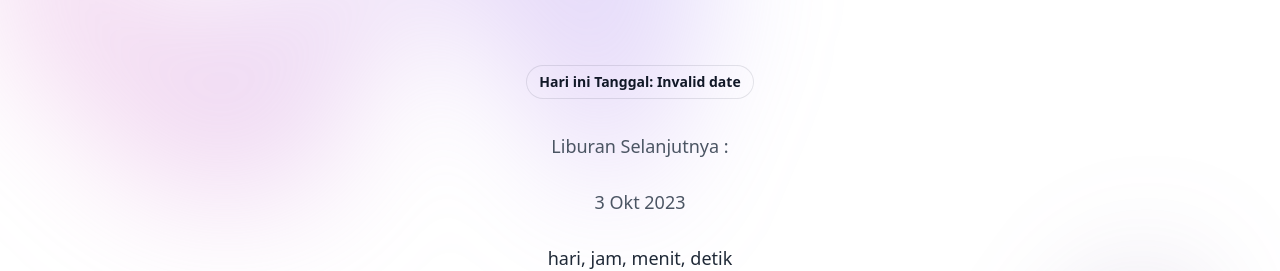
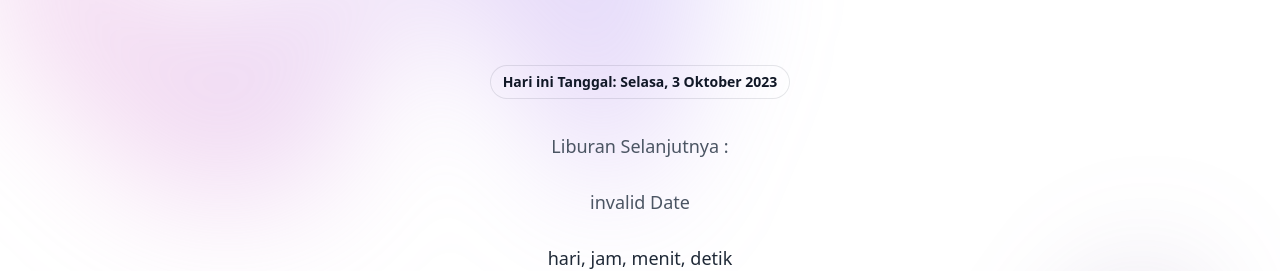
Before and after one commit to Dickyrdiar/kapanlibur, a React (Vite) app: page / in a window 1280 px wide. Shown: the part 158-429 px from the top of the page. Built offline with nearby package versions, Linux system fonts and the light colour scheme; no server answers.

Commit message:
create function international date

```diff
--- a/src/App.jsx
+++ b/src/App.jsx
@@ -3,17 +3,16 @@
 
 import React, { lazy, useEffect } from "react";
 import moment from "moment";
-import 'moment/locale/id'; // Impor locale Bahasa Indonesia
-import 'antd/dist/reset.css'; // Impor gaya CSS Ant Design
+import 'moment/locale/id';
+import 'antd/dist/reset.css';
 import Dashboard from "./components/Dashboard";
 import NavbarComponent from "./components/NavComponent";
 import { countdownHoliday } from "./controller/countdownHoliday";
 import CalendarList from "./components/CalendarList";
 import Footer from "./components/Footer";
 import { ControllerCalendar } from "./controller/controllerCalendar";
+import { intlDateFormatId } from "./shared/internationalDate/intlDateFormat";
 
-// Set locale global ke Bahasa Indonesia
-moment.locale('id');
 
 function App() {
   const { countDown, loading, isVisible } = countdownHoliday();
@@ -25,20 +24,21 @@ function App() {
   } = ControllerCalendar();
 
   // Format tanggal dengan locale 'id'
-  const formattedDate = moment().format('ll');
+  const formattedDate = moment().format('LL');
 
-  const DashboardComponent = lazy(() => import('./components/Dashboard'));
   useEffect(() => {
-    document.title = "KapanLibur - Your Holiday Planner"
-  }, [])
+    document.title = "KapanLibur - Your Holiday Planner";
+  }, []);
+
+  console.log("format date", countDown)
 
   return (
     <div>
       <NavbarComponent converty={isVisible} />
       <Dashboard
-        timeNow={formattedDate}
+        timeNow={intlDateFormatId(new Date())}
         name={countDown?.name}
-        date={moment(countDown?.date).format('ll')}
+        date={intlDateFormatId(countDown?.date)}
         days={countDown?.days}
         hours={countDown?.hours}
         minutes={countDown?.minutes}
--- a/src/components/CalendarList/index.jsx
+++ b/src/components/CalendarList/index.jsx
@@ -4,6 +4,8 @@ import 'moment/locale/id';
 import moment from "moment";
 import { FaChevronLeft, FaChevronRight } from 'react-icons/fa';
 import { useSelector } from "react-redux";
+import { useState } from "react";
+import { intlDateFormatId } from "../../shared/internationalDate/intlDateFormat";
 moment.locale('id');
 
 const CalendarList = ({
@@ -14,6 +16,7 @@ const CalendarList = ({
 }) => {
   moment.locale('id');
   const theme = useSelector((state) => state.theme.theme);
+  const [isDisabled, setIsDisabled] = useState(false)
 
   return (
     <div className={`pb-10 mb-8 h-[400px] ${theme === 'dark' ? 'bg-gray-900' : 'bg-white'}`}>
@@ -31,7 +34,7 @@ const CalendarList = ({
           <div className="flex items-center justify-between mb-6">
             <FaChevronLeft
               className={`${theme === 'dark' ? 'text-gray-300' : 'text-gray-700'} z-10 cursor-pointer`}
-              onClick={handlePrevMonth}
+              onClick={parseInt(currentMonth.toLocaleDateString('default', { year: 'numeric' }), 10) === new Date().getFullYear() - 1 ? !isDisabled :  handlePrevMonth}
             />
 
             <div className={`text-lg font-semibold ${theme === 'dark' ? 'text-gray-300' : 'text-gray-800'}`}>
@@ -42,7 +45,7 @@ const CalendarList = ({
 
             <FaChevronRight
               className={`${theme === 'dark' ? 'text-gray-300' : 'text-gray-700'} z-10 cursor-pointer`}
-              onClick={handleNextMonth}
+              onClick={currentMonth.toLocaleDateString('default', { month: 'long'}) === "December"  ? !isDisabled : handleNextMonth}
             />
           </div>
 
@@ -70,7 +73,7 @@ const CalendarList = ({
                       {val.holiday_name}
                     </h5>
                     <p className={`text-xs ${theme === 'dark' ? 'text-gray-300' : 'text-gray-600'}`}>
-                      {moment(val.holiday_date).format("LL")}
+                      {intlDateFormatId(val.holiday_date)}
                     </p>
                   </div>
                 ))}
--- a/src/components/Dashboard/index.jsx
+++ b/src/components/Dashboard/index.jsx
@@ -56,7 +56,7 @@ const Dashboard = ({
           >
             <p className={`font-semibold ${theme === 'dark' ? ' text-white' : 'text-gray-900'}`}>
               <span className="absolute inset-0" aria-hidden="true" />
-              Hari ini Tanggal: {moment(timeNow).format("MMMM Do YYYY")}
+              Hari ini Tanggal: {timeNow}
             </p>
           </div>
         </div>
--- a/src/controller/controllerCalendar.jsx
+++ b/src/controller/controllerCalendar.jsx
@@ -14,72 +14,7 @@ export const ControllerCalendar = () => {
     method: 'GET'
   })
 
-
   const filterNational = data?.filter((val) => val?.is_national_holiday === true).reverse()
-
-
-  const daysInMont = () => {
-    const year = currentMonth.getFullYear()
-    const month = currentMonth.getMonth()
-    const lastDay = new Date(year, month, 0).getDate()
-
-    return lastDay
-  }
-
-
-  // const renderCalendar = () => {
-  //   const totalDays = daysInMont()
-  //   const calendarDays = []
-
-  //   const daysOfWeek = ["Su", "Mo", "Tu", "We", "Th", "Fr", "Sa"];
-
-  //   const renderDaysNames = () => {
-  //     return (
-  //       <div className="flex">
-  //         {daysOfWeek?.map((dayName, index) => (
-  //           <div key={index} className="flex-1 p-2 text-center font-bold">
-  //             {dayName}
-  //           </div>
-  //         ))}
-  //       </div>
-  //     )
-  //   }
-
-  //   const firstDayOfMonth = new Date(currentMonth.getFullYear(), currentMonth.getMonth(), 1).getDay()
-  //   const offset = (3 - firstDayOfMonth + 7) % 7
-  //   for (let i = 0; i < offset; i++) {
-  //     calendarDays.push(
-  //       <div key={`empty-${i}`} className="p-2 text-center">
-
-  //       </div>
-  //     )
-  //   }
-
-  //   for (let day = 1; day <= totalDays; day++) {
-  //     const date = new Date(currentMonth.getFullYear(), currentMonth.getMonth(), day + 1);
-  //     const isHoliday = filterNational?.some((holiday) => holiday?.holiday_date === date?.toISOString().split('T')[0]);
-  //     const isCurrentDay = date.toISOString().split('T')[0] === new Date().toISOString().split('T')[0];
-
-  //     calendarDays.push(
-  //       <div key={day}
-  //         className={`p-2 text-center full ${
-  //           isHoliday ? 'bg-red-600 rounded-md text-white' : isCurrentDay ? 'bg-gray-300 rounded-md' : ''
-  //         }`}
-  //       >
-  //         <span>{day}</span>
-  //         <br />
-  //         {/* <span className="text-sm">{dayOfWeek}</span> Tampilkan nama hari */}
-  //       </div>
-  //     );
-  //   }
-
-  //   return (
-  //     <div className="items-center">
-  //       {renderDaysNames()}
-  //       <div className="grid grid-cols-7  w-[250px] gap-1">{calendarDays}</div>
-  //     </div>
-  //   )
-  // }
 
   const handlePrevMonth = () => {
     console.log("Previous month button clicked");
@@ -104,7 +39,6 @@ export const ControllerCalendar = () => {
     }
   }, [filteredResult])
 
-  console.log("current month", currentMonth);
 
   return {
     listHoliday,
--- a/src/controller/countdownHoliday.jsx
+++ b/src/controller/countdownHoliday.jsx
@@ -15,6 +15,8 @@ export const countdownHoliday = () => {
     const currentMonth = currentDate.getMonth() + 1
     const currentYear = currentDate.getFullYear()
     const filterNational = data?.filter((val) => val.is_national_holiday === true).reverse()
+
+    console.log("filter", filterNational)
 
     let nextHoliday = null
     for (const holiday of Object.values(filterNational || {})) {
--- /dev/null
+++ b/src/shared/internationalDate/intlDateFormat.js
@@ -0,0 +1,18 @@
+export function intlDateFormatId(date) {
+  if (!date || isNaN(new Date(date).getTime())) {
+    return "invalid Date"
+  }
+
+  const newDate = new Date(date)
+
+  const options = {
+    weekday: 'long', // Nama hari (Senin)
+    year: 'numeric', // Tahun (2025)
+    month: 'long',   // Bulan (Januari)
+    day: 'numeric',  // Tanggal (27)
+    hour12: true,
+  }
+
+  const formatDate = new Intl.DateTimeFormat('id-ID', options).format(newDate)
+  return formatDate
+}
```
